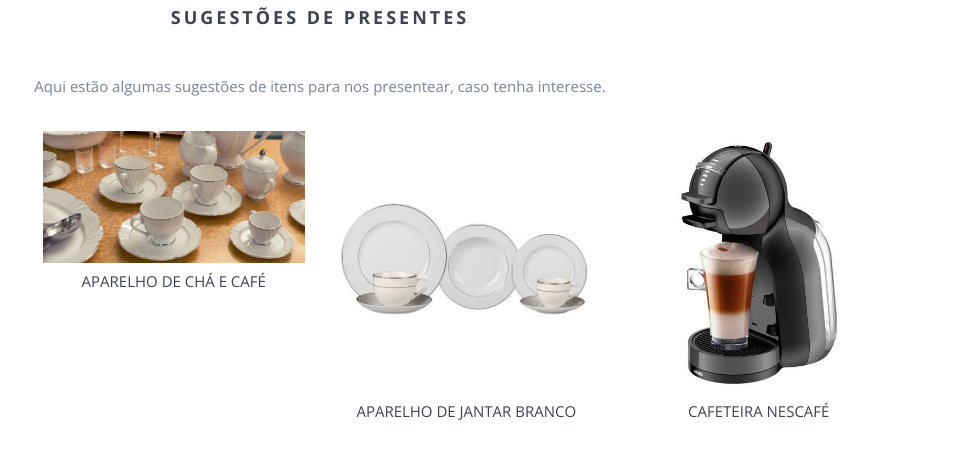
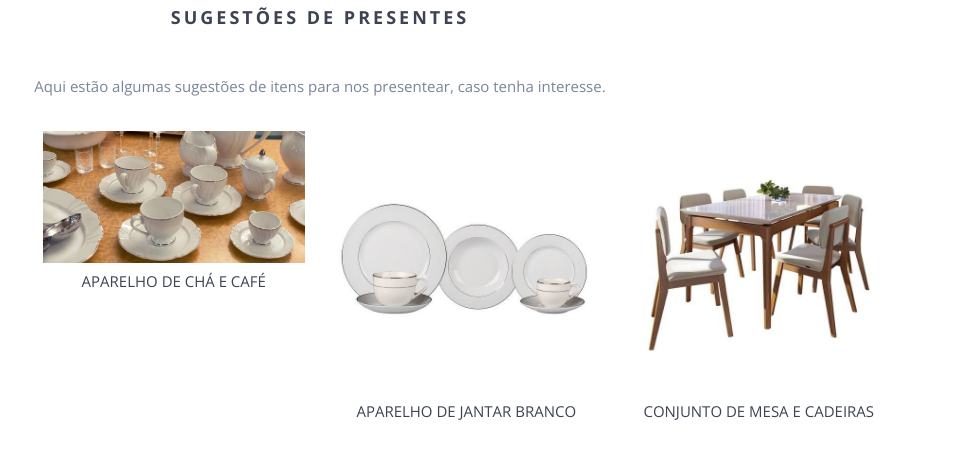
Before and after one commit to dmcardoso/wedding, a website: page index.html in a window 1280 px wide. Shown: the part 1956-2408 px from the top of the page, 320-1280 px from the left. Drawn offline with nearby package versions, Linux system fonts and the light colour scheme.

Commit message:
remove cafeteira

```diff
--- a/index.html
+++ b/index.html
@@ -234,10 +234,10 @@
                 <img src="img/presentes/batedeira.jpg" />
                 <h5><span>Batedeira</span></h5>
             </div> -->
-            <div class="wp4 col-md-3 presente">
+            <!-- <div class="wp4 col-md-3 presente">
                 <img src="img/presentes/cafeteira.jpg" />
                 <h5><span>Cafeteira Nescafé</span></h5>
-            </div>
+            </div> -->
             <!-- <div class="wp5 col-md-3 presente">
                 <img src="img/presentes/chaleira.jpg" />
                 <h5><span>Chaleira Elétrica</span></h5>
```
